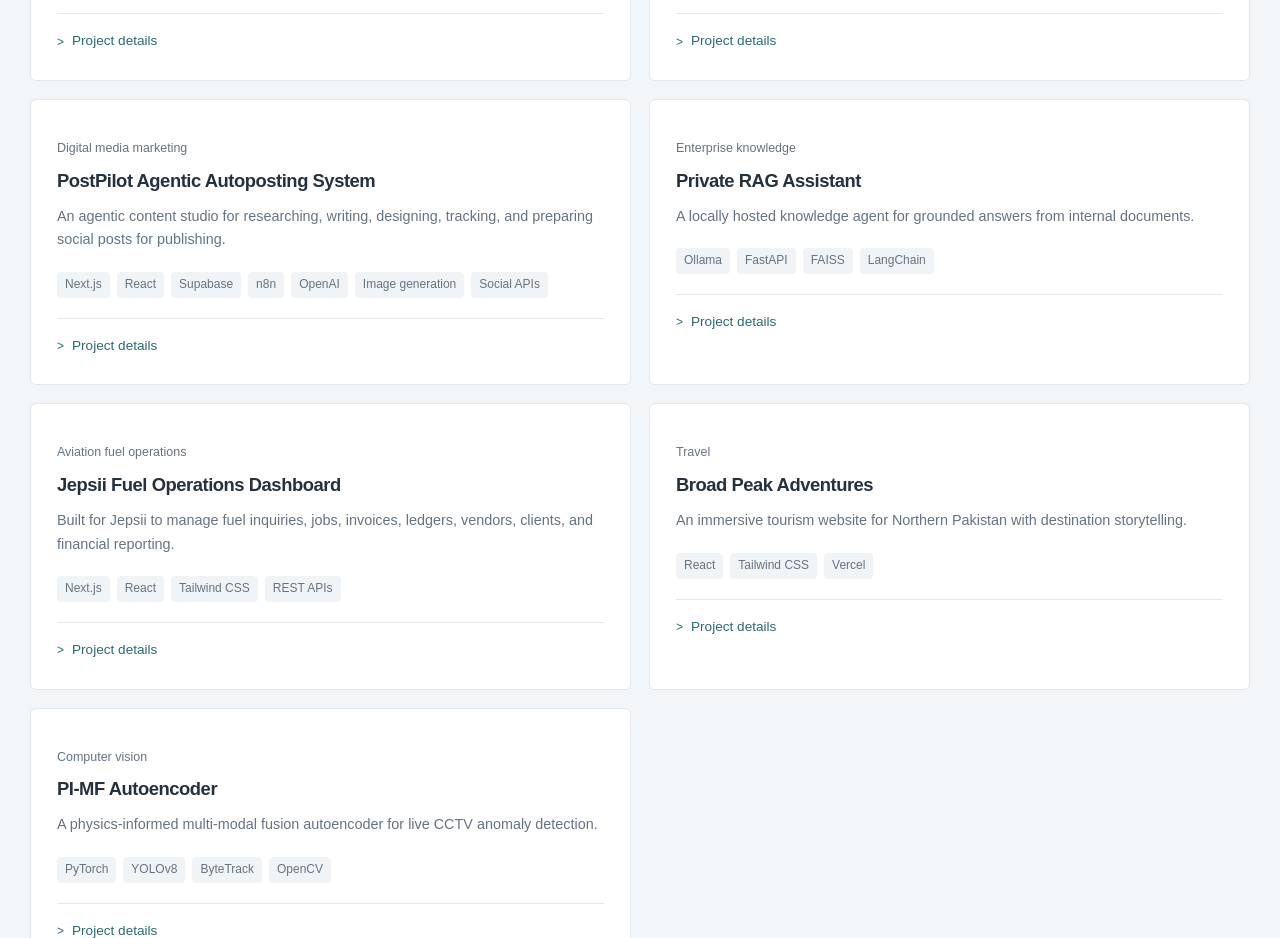
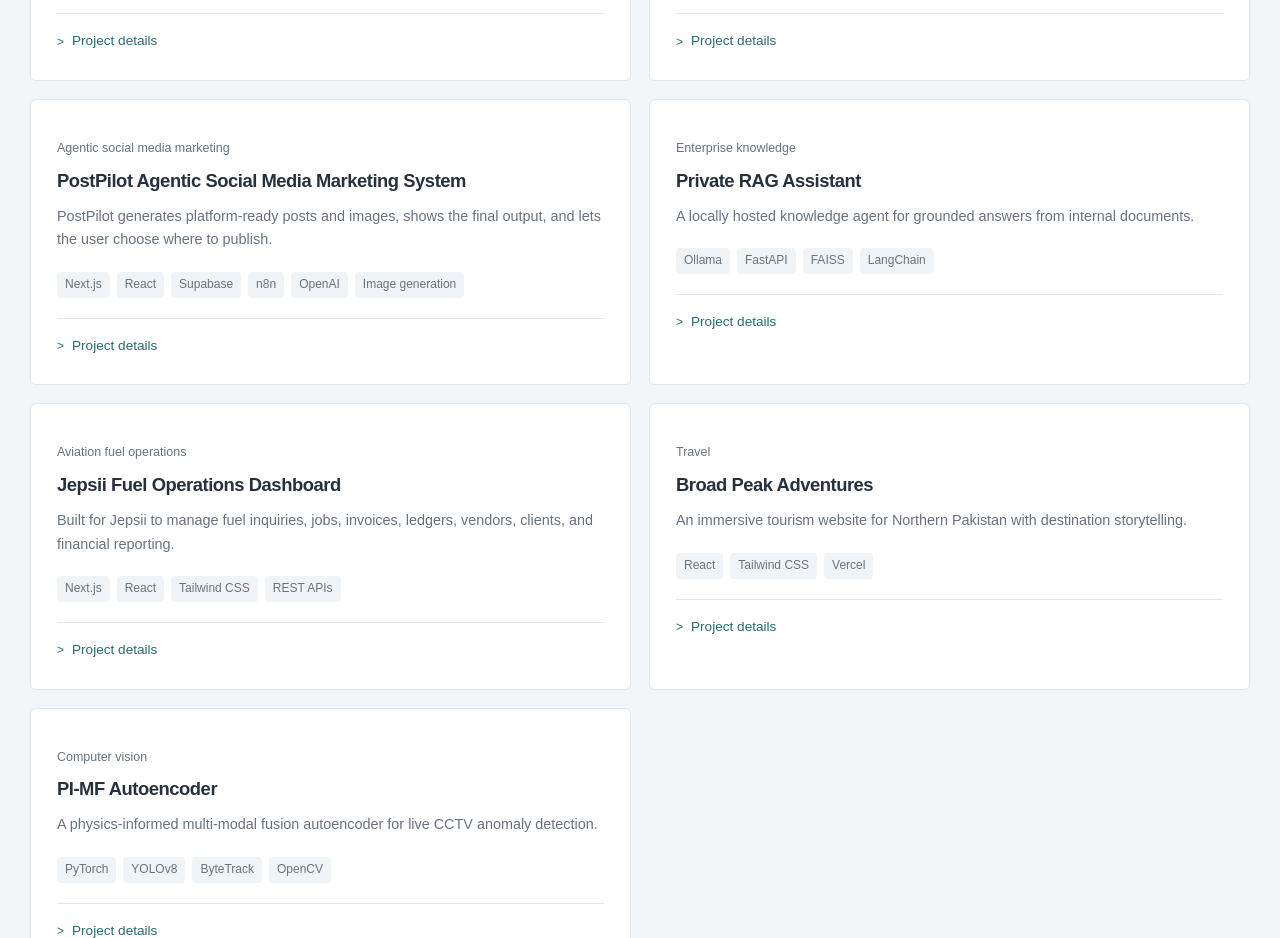
Before and after one commit to MuhammadUsmanGulzar/muhammadusman-portfolio, a Next.js app: page /portfolio in a window 1280 px wide. Shown: the part 1060-1998 px from the top of the page. Built offline with nearby package versions, Linux system fonts and the light colour scheme.

Commit message:
Refine PostPilot marketing project copy

```diff
--- a/src/app/page.js
+++ b/src/app/page.js
@@ -20,7 +20,7 @@ const skills = [
 ];
 const projects = [
   {icon:'house', title:'Real estate assistant', description:'Handles property enquiries, finds listings, and books viewings through voice and WhatsApp.', tools:['n8n','OpenAI','Vapi'], id:'real-estate-agent'},
-  {icon:'automation', title:'PostPilot autoposting system', description:'Agentic content studio that researches, writes, creates images, tracks history, and prepares posts for publishing.', tools:['Next.js','Supabase','n8n'], id:'postpilot-autoposting'},
+  {icon:'automation', title:'PostPilot marketing system', description:'Agentic social media marketing workspace that creates posts and images, shows the output, and lets users choose where to publish.', tools:['Next.js','Supabase','n8n'], id:'postpilot-autoposting'},
   {icon:'chart', title:'Jepsii fuel operations dashboard', description:'Built for Jepsii to manage fuel inquiries, jobs, invoices, ledgers, vendor and client balances, and financial reporting.', tools:['Next.js','React','REST APIs'], id:'logistics-dashboard'},
 ];
 export default function Home() {
--- a/src/app/portfolio/page.js
+++ b/src/app/portfolio/page.js
@@ -135,27 +135,33 @@ const projects = [
   {
     id: "postpilot-autoposting",
     icon: "PP",
-    title: "PostPilot Agentic Autoposting System",
-    type: "agentic content automation",
-    headline: "A digital media marketing system that turns an idea into a ready-to-publish post.",
+    title: "PostPilot Agentic Social Media Marketing System",
+    type: "agentic marketing automation",
+    headline: "An AI marketing workspace that works like a lightweight social media agency.",
     description:
-      "An agentic content studio for researching, writing, designing, tracking, and preparing social posts for publishing.",
+      "PostPilot generates platform-ready posts and images, shows the final output, and lets the user choose where to publish.",
     details: [
-      "I am building PostPilot as an agentic autoposting and digital media marketing system for content teams and founders.",
-      "The dashboard connects to an n8n production webhook, sends a clear content brief, and tracks every generation from request to completed output.",
-      "The system can research a topic, write the post, create a supporting image, store generation history in Supabase, and show success rate, average generation time, total generations, and images created.",
-      "It includes a media library for generated images, an output preview with the finished LinkedIn post, audience and format details, and publishing controls for LinkedIn, Instagram, Facebook, X/Twitter, and TikTok.",
+      "I am building PostPilot as an agentic social media marketing system for creators, founders, and small teams.",
+      "The current version takes a topic, target audience, tone, visual preference, and key angle, then sends the brief to an n8n production workflow.",
+      "The agent workflow researches the idea, writes the post, creates a supporting image, stores generation history in Supabase, and shows the finished output before anything is posted.",
+      "The user stays in control: PostPilot prepares the content for LinkedIn, Instagram, Facebook, X/Twitter, or TikTok, then the user chooses the platform and publishes it there.",
     ],
     role: "Full-stack automation and agent workflow development",
-    domain: "Digital media marketing",
-    outcome: "A controlled content workflow that produces publish-ready posts with traceable history and reusable media assets.",
-    stack: ["Next.js", "React", "Supabase", "n8n", "OpenAI", "Image generation", "Social APIs"],
+    domain: "Agentic social media marketing",
+    outcome: "A controlled marketing workflow that produces ready-to-post content with history, media assets, and clear review before publishing.",
+    stack: ["Next.js", "React", "Supabase", "n8n", "OpenAI", "Image generation"],
     flow: [
       "User enters topic and audience",
-      "n8n agent workflow researches and writes",
-      "Image and post output are generated",
+      "Agent workflow researches and writes",
+      "Post and image are generated",
       "History and media are saved in Supabase",
-      "User previews and publishes",
+      "User reviews and posts on the chosen platform",
+    ],
+    roadmap: [
+      "Generate short videos from the same campaign brief.",
+      "Run paid ads and track campaign spend.",
+      "Reply to customer comments and messages with approval controls.",
+      "Show analytics for each post, including budget used, progress gained, and return on every rupee or dollar spent.",
     ],
   },
   {
@@ -352,6 +358,17 @@ export default function Portfolio() {
               </div>
             )}
 
+            {selectedProject.roadmap?.length > 0 && (
+              <div className="project-modal-section">
+                <h3>Future work</h3>
+                <ol>
+                  {selectedProject.roadmap.map((step) => (
+                    <li key={step}>{step}</li>
+                  ))}
+                </ol>
+              </div>
+            )}
+
             {selectedProject.stack.length > 0 && (
               <div className="project-tools project-modal-tools">
                 {selectedProject.stack.map((tool) => (
```
